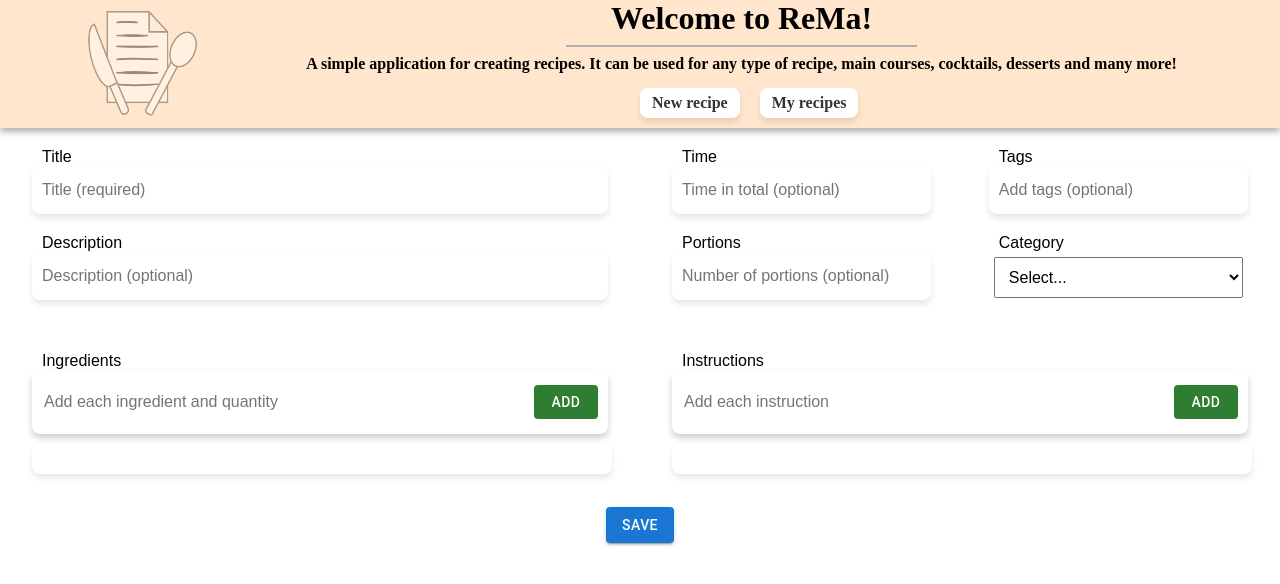
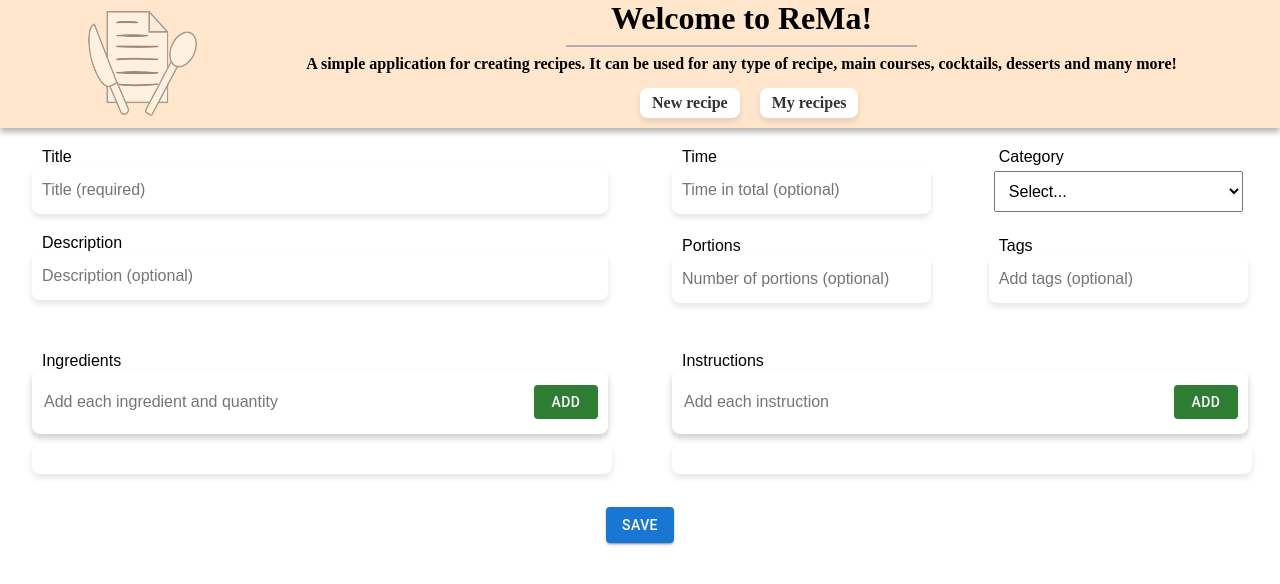
Before and after one commit to ktzanak/rema, a React (Vite) app in the folder rema-frontend/: page /add in a window 1280 px wide. Shown: the top 584 px of the page. Built offline with nearby package versions, Linux system fonts and the light colour scheme.

Commit message:
exchanged position of tags and category

```diff
--- a/rema-frontend/src/components/RecipeInfo.jsx
+++ b/rema-frontend/src/components/RecipeInfo.jsx
@@ -1,6 +1,6 @@
 import { Row, Col } from "react-bootstrap";
 import styles from "../css/recipeinfo.module.css";
-import { useEffect, useState } from "react";
+import { useState } from "react";
 
 export default function RecipeInfo({
   recipeinfo,
@@ -10,29 +10,6 @@ export default function RecipeInfo({
   category,
   setCategory,
 }) {
-  {
-    /*const [tagInput, setTagInput] = useState("");
-
-  useEffect(() => {
-    // Sync the tag input with the props when tags change externally.
-    setTagInput(tags?.map((t) => t.tag).join(",") || "");
-  }, [tags]);
-
-  const handleTagInputChange = (e) => {
-    const input = e.target.value;
-    setTagInput(input);
-
-    // Only process when a comma is typed
-    if (input.endsWith(",")) {
-      const tagArray = input
-        .split(",")
-        .map((tag, index) => ({ id: index, tag: tag.trim() }))
-        .filter((tagObj) => tagObj.tag.length > 0);
-
-      setTags(tagArray);
-    }
-  };*/
-  }
   const [tagInput, setTagInput] = useState("");
 
   const handleTagKeyDown = (e) => {
@@ -107,6 +84,49 @@ export default function RecipeInfo({
               />
             </div>
           </Col>
+          <Col className={styles.recipeinfocol}>
+            <span className={styles.recipeinfolabel}>Category</span>
+            <div className={styles.inputcontainer}>
+              <select
+                id="dropdown"
+                value={category || ""}
+                onChange={(e) => setCategory(e.target.value)}
+                style={{
+                  padding: "10px",
+                  fontSize: "16px",
+                  width: "100%",
+                  margin: "5px",
+                }}
+              >
+                <option value="">Select...</option>
+                <option value="Appetizer">Appetizer</option>
+                <option value="Sauce">Sauce</option>
+                <option value="Main course">Main course</option>
+                <option value="Dessert">Dessert</option>
+                <option value="Drink">Drink</option>
+                <option value="Other">Other</option>
+              </select>
+            </div>
+          </Col>
+        </Row>
+        <Row className={styles.recipeinforowright}>
+          <Col className={styles.recipeinfocol}>
+            <span className={styles.recipeinfolabel}>Portions</span>
+            <div className={styles.inputcontainer}>
+              <input
+                className={styles.moderninput}
+                onChange={(e) =>
+                  setRecipeinfo({
+                    ...recipeinfo,
+                    portions: e.target.value,
+                  })
+                }
+                type="text"
+                value={recipeinfo?.portions || ""}
+                placeholder="Number of portions (optional)"
+              />
+            </div>
+          </Col>
 
           <Col className={styles.recipeinfocol}>
             <span className={styles.recipeinfolabel}>Tags</span>
@@ -138,50 +158,6 @@ export default function RecipeInfo({
             </div>
           </Col>
         </Row>
-        <Row className={styles.recipeinforowright}>
-          <Col className={styles.recipeinfocol}>
-            <span className={styles.recipeinfolabel}>Portions</span>
-            <div className={styles.inputcontainer}>
-              <input
-                className={styles.moderninput}
-                onChange={(e) =>
-                  setRecipeinfo({
-                    ...recipeinfo,
-                    portions: e.target.value,
-                  })
-                }
-                type="text"
-                value={recipeinfo?.portions || ""}
-                placeholder="Number of portions (optional)"
-              />
-            </div>
-          </Col>
-
-          <Col className={styles.recipeinfocol}>
-            <span className={styles.recipeinfolabel}>Category</span>
-            <div className={styles.inputcontainer}>
-              <select
-                id="dropdown"
-                value={category || ""}
-                onChange={(e) => setCategory(e.target.value)}
-                style={{
-                  padding: "10px",
-                  fontSize: "16px",
-                  width: "100%",
-                  margin: "5px",
-                }}
-              >
-                <option value="">Select...</option>
-                <option value="Appetizer">Appetizer</option>
-                <option value="Sauce">Sauce</option>
-                <option value="Main course">Main course</option>
-                <option value="Dessert">Dessert</option>
-                <option value="Drink">Drink</option>
-                <option value="Other">Other</option>
-              </select>
-            </div>
-          </Col>
-        </Row>
       </Col>
     </Row>
   );
```
